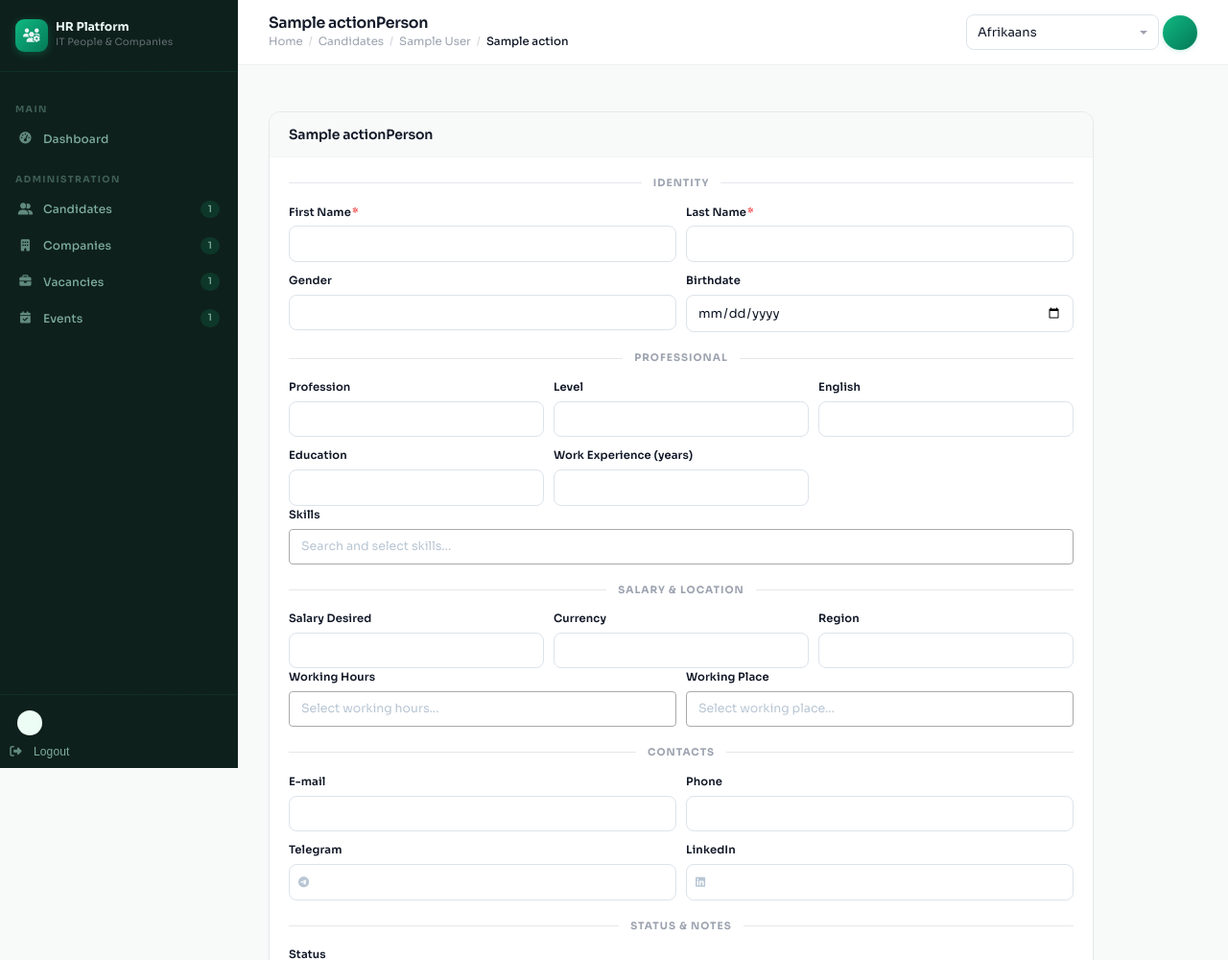
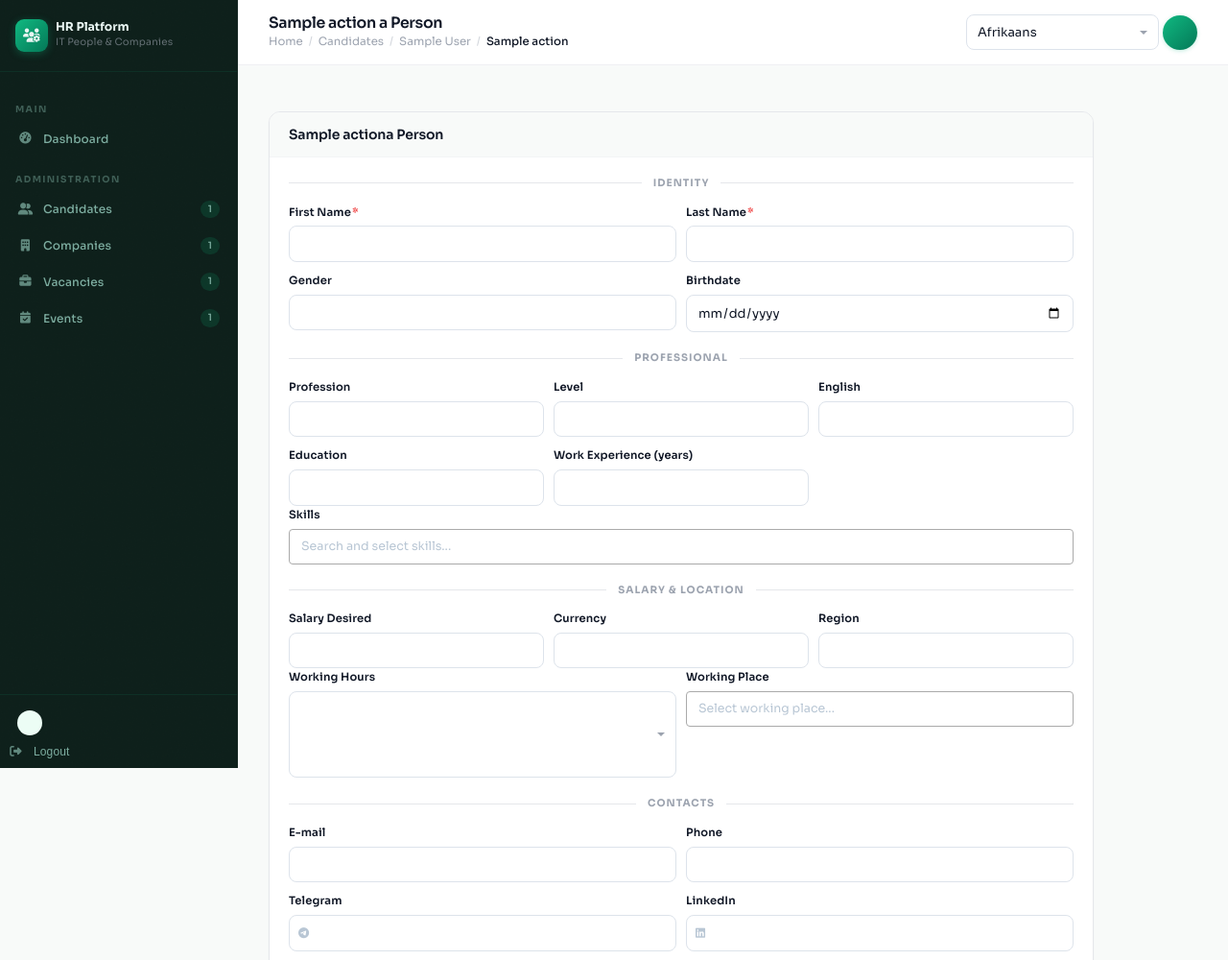
Before and after one commit to PvlKr16/Sivilio_ATS, a Django app: template templates/people/form.html in a window 1280 px wide. Shown: the top 1000 px of the page at 96% size. Run offline with Django 5.2, Linux system fonts and the light colour scheme; the template is opened without the code that fills it: most values are stand-ins (such as "Sample title", 1, 10 or a date in 2020); form fields are guessed from the names that the template uses; lists and menus that the app fills with data are empty; some web fonts are replaced.

Commit message:
i18n be edited

```diff
--- a/static/js/select2_init.js
+++ b/static/js/select2_init.js
@@ -26,8 +26,8 @@
   }));
 
   // Working Hours — multi, no search (short list)
-  $('#id_working_hours_select2').select2($.extend({}, commonConfig, {
-    placeholder: 'Select working hours...',
+  $("id_working_hours_select2").select2($.extend({}, commonConfig, {
+    placeholder: $("#id_working_hours_select2").data('placeholder'),
     closeOnSelect: false,
     minimumResultsForSearch: Infinity,
     dropdownParent: $('#id_working_hours_select2').closest('.form-group'),
@@ -35,7 +35,7 @@
 
   // Working Place — multi, no search (short list)
   $('#id_working_place_select2').select2($.extend({}, commonConfig, {
-    placeholder: 'Select working place...',
+    placeholder: $('#id_working_place_select2').data('placeholder'),
     closeOnSelect: false,
     minimumResultsForSearch: Infinity,
     dropdownParent: $('#id_working_place_select2').closest('.form-group'),
--- a/templates/people/form.html
+++ b/templates/people/form.html
@@ -2,7 +2,7 @@
 {% load static i18n %}
 
 {% block title %}{{ action }} {% trans "a Person" %} — {% trans "HR Platform" %}{% endblock %}
-{% block page_title %}{{ action }}{% trans "Person" %}{% endblock %}
+{% block page_title %}{{ action }} {% trans "a Person" %}{% endblock %}
 
 {% block extra_css %}
 <link rel="stylesheet" href="https://cdnjs.cloudflare.com/ajax/libs/select2/4.0.13/css/select2.min.css">
@@ -77,7 +77,7 @@
   <form method="post" enctype="multipart/form-data" data-submit-once>
     {% csrf_token %}
     <div class="card">
-      <div class="card-header"><h2 class="card-title">{{ action }}{% trans "Person" %}</h2></div>
+      <div class="card-header"><h2 class="card-title">{{ action }}{% trans "a Person" %}</h2></div>
       <div class="card-body">
 
         {% if form.non_field_errors %}
@@ -168,7 +168,8 @@
           <div class="form-row form-row-2">
             <div class="form-group">
               <label class="form-label">{% trans "Working Hours" %}</label>
-              <select name="working_hours" id="id_working_hours_select2" multiple style="width:100%;">
+              <select name="working_hours" id="id_working_hours_select2" multiple style="width:100%;"
+                      data-placeholder="{% trans 'Select working hours...' %}" >
                 {% for wh in form.working_hours.field.queryset %}
                 <option value="{{ wh.pk }}"
                   {% if wh in form.instance.working_hours.all %}selected{% endif %}>
@@ -179,7 +180,8 @@
             </div>
             <div class="form-group">
               <label class="form-label">{% trans "Working Place" %}</label>
-              <select name="working_place" id="id_working_place_select2" multiple style="width:100%;">
+              <select name="working_place" id="id_working_place_select2" multiple style="width:100%;"
+                data-placeholder="{% trans 'Select working place...' %}">
                 {% for wp in form.working_place.field.queryset %}
                 <option value="{{ wp.pk }}"
                   {% if wp in form.instance.working_place.all %}selected{% endif %}>
```
Also changed, not shown: locale/be/LC_MESSAGES/django.po.
